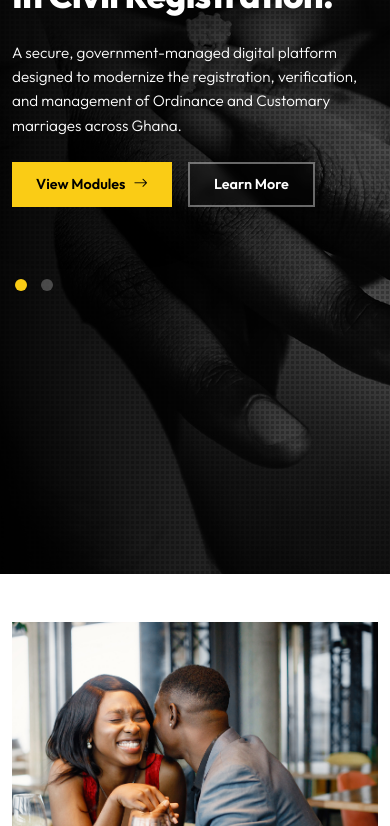
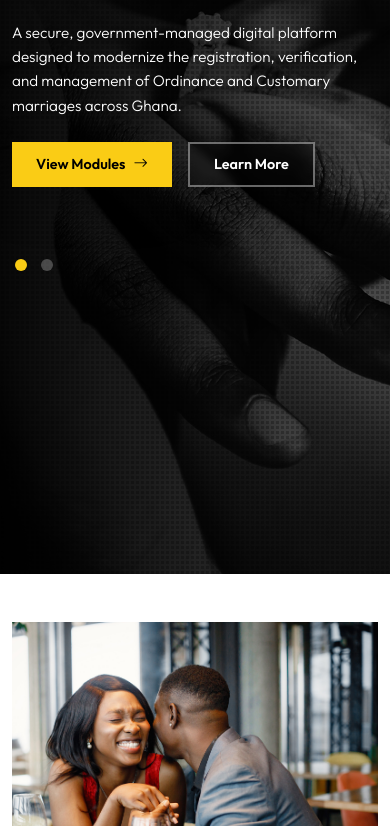
Before and after one commit to Manuel-Vardy/GCMS, a website: page index.html in a window 390 px wide. Shown: the part 270-1096 px from the top of the page. Drawn offline with nearby package versions, Linux system fonts and the light colour scheme.

Commit message:
initail commit1

```diff
--- a/css/style.css
+++ b/css/style.css
@@ -1862,8 +1862,8 @@ h6,
 
     /* Extra padding so hero is NOT hidden under navbar + topbar */
     .hero-section {
-        padding-top: 160px !important;
-        padding-bottom: 60px;
+        padding-top: 140px !important;
+        padding-bottom: 40px !important;
         align-items: flex-start !important;
     }
 
@@ -2001,8 +2001,8 @@ h6,
         position: relative !important;
         width: 100% !important;
         height: auto !important;
-        padding: 20px 20px 30px 20px !important;
-        /* Tightened padding */
+        padding: 12px 15px 15px 15px !important;
+        /* Further tightened padding */
         background: #fff !important;
     }
 
```
